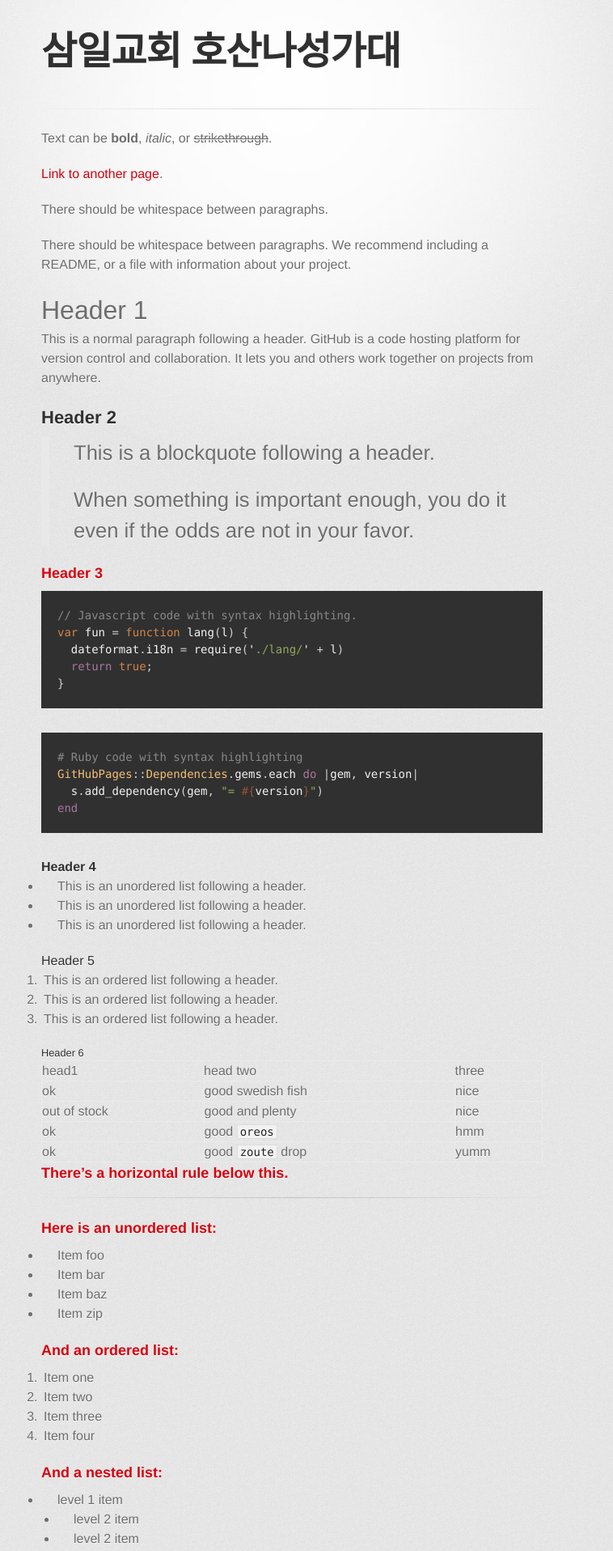
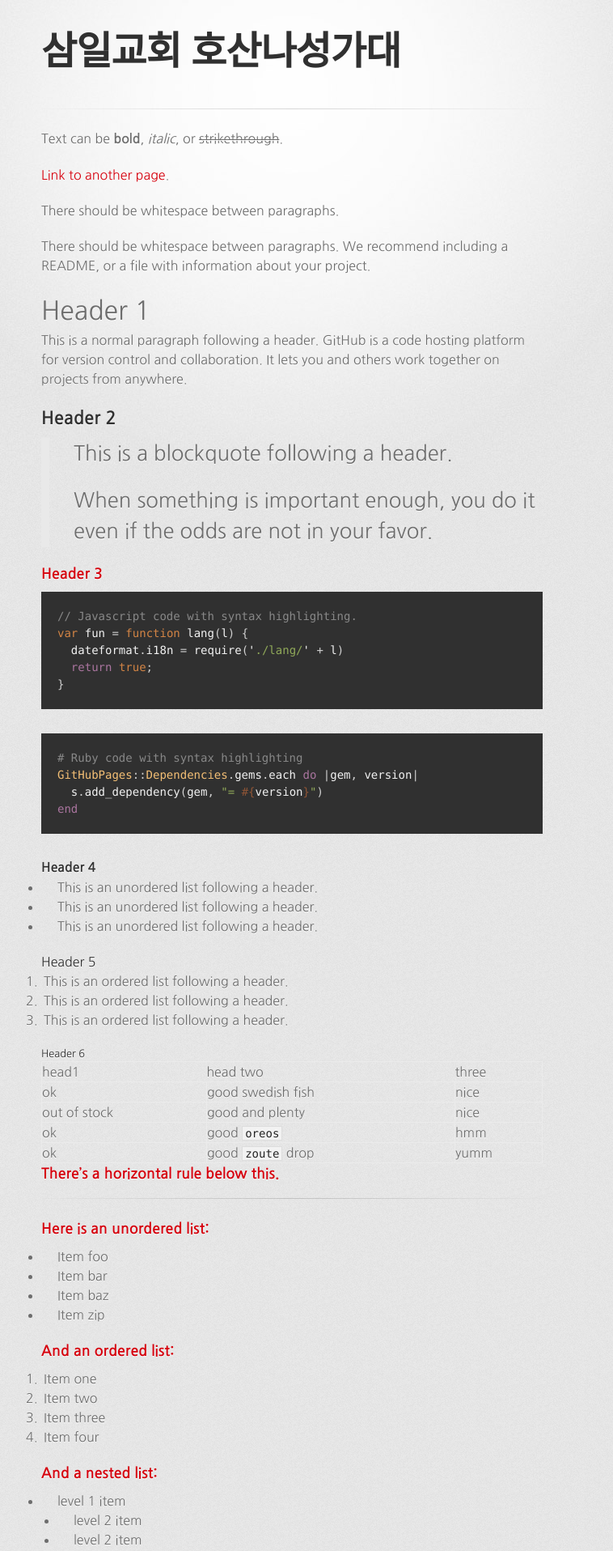
Before and after one commit to hyeongjunkim/web_hosanaachoir, a Jekyll site: the page built from index.md, in a window 1280 px wide. Shown: the top 1916 px of the page at 81% size, without its empty margins (279-1037 px from the left). Built offline with Jekyll 4.4.1, drawn with Linux system fonts in a browser that asks for light colours; some web fonts are replaced.

Commit message:
Add style override

```diff
--- a/assets/css/style.scss
+++ b/assets/css/style.scss
@@ -2,3 +2,9 @@
 ---
 
 @import "jekyll-theme-tactile";
+header h1 {
+  font-family: 'Nanum Gothic', Monaco, "Bitstream Vera Sans Mono", "Lucida Console", Terminal;
+}
+body {
+  font-family: 'Nanum Gothic', 'Helvetica Neue', Helvetica, Arial, serif;
+}
```
